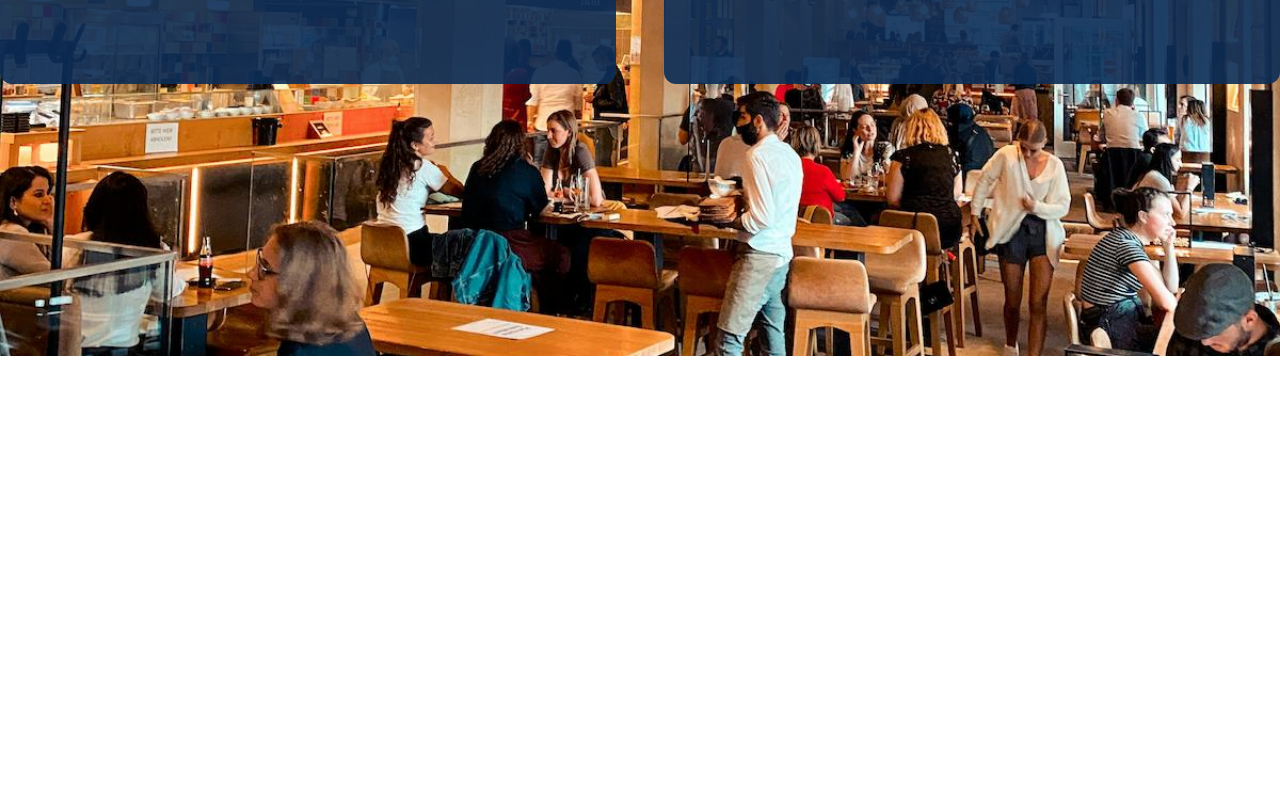
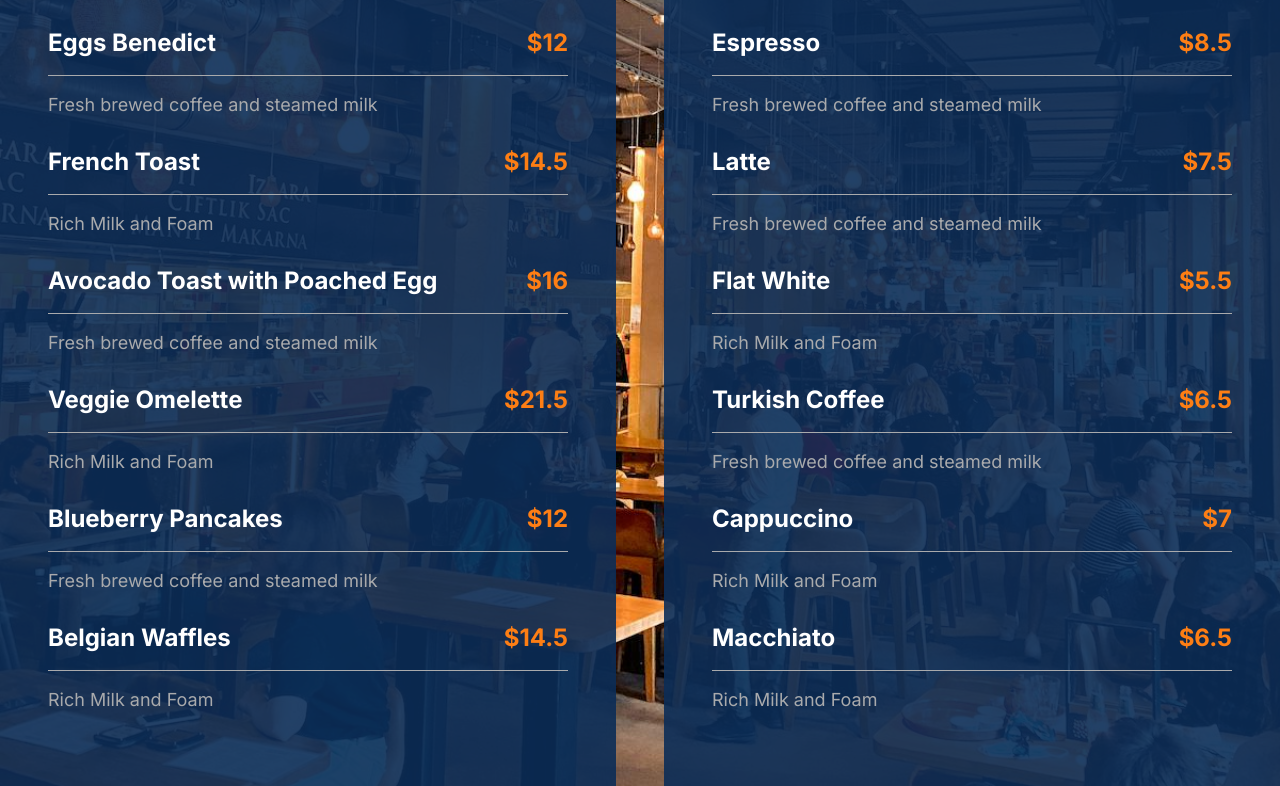
Before and after one commit to ahmed-muhammed-ahmed/Restaurant-Page, a website built with webpack: page src/index.html in a window 1280 px wide. Shown: the part 444-1230 px from the top of the page. Before the commit the page ends 800 px from the top, so only its background shows below. Built offline with nearby package versions, Linux system fonts and the light colour scheme.

Commit message:
Finish working on menu tab, add createMenuItem to create menu item

```diff
--- a/src/breakfast.js
+++ b/src/breakfast.js
@@ -1,8 +1,35 @@
 import menuHeader from "./createMenuHeader";
+import menuItem from "./createMenuItem";
 export default function breakfast() {
   const breakfast = document.createElement("div");
   breakfast.setAttribute("class", "breakfast");
   const header = menuHeader("div", "Delicious Menu", "Breakfast");
   breakfast.appendChild(header);
+
+  const egg = menuItem(
+    "Eggs Benedict",
+    "$12",
+    "Fresh brewed coffee and steamed milk"
+  );
+
+  const toast = menuItem("French Toast", "$14.5", "Rich Milk and Foam");
+  const avocado = menuItem(
+    "Avocado Toast with Poached Egg",
+    "$16",
+    "Fresh brewed coffee and steamed milk"
+  );
+  const veggie = menuItem("Veggie Omelette", "$21.5", "Rich Milk and Foam");
+  const bluebarry = menuItem(
+    "Blueberry Pancakes",
+    "$12",
+    "Fresh brewed coffee and steamed milk"
+  );
+  const waffles = menuItem("Belgian Waffles", "$14.5", "Rich Milk and Foam");
+  breakfast.appendChild(egg);
+  breakfast.appendChild(toast);
+  breakfast.appendChild(avocado);
+  breakfast.appendChild(veggie);
+  breakfast.appendChild(bluebarry);
+  breakfast.appendChild(waffles);
   return breakfast;
 }
--- a/src/coffee.js
+++ b/src/coffee.js
@@ -1,8 +1,36 @@
 import menuHeader from "./createMenuHeader";
+import menuItem from "./createMenuItem";
 export default function coffee() {
   const coffee = document.createElement("div");
   coffee.setAttribute("class", "coffee");
   const header = menuHeader("div", "Favourite Menu", "Coffee");
   coffee.appendChild(header);
+
+  const espresso = menuItem(
+    "Espresso",
+    "$8.5",
+    "Fresh brewed coffee and steamed milk"
+  );
+  const latte = menuItem(
+    "Latte",
+    "$7.5",
+    "Fresh brewed coffee and steamed milk"
+  );
+
+  const flat = menuItem("Flat White ", "$5.5", "Rich Milk and Foam");
+  const turkish = menuItem(
+    "Turkish Coffee",
+    "$6.5",
+    "Fresh brewed coffee and steamed milk"
+  );
+  const cappucino = menuItem("Cappuccino", "$7", "Rich Milk and Foam");
+  const macchiato = menuItem("Macchiato", "$6.5", "Rich Milk and Foam");
+
+  coffee.appendChild(espresso);
+  coffee.appendChild(latte);
+  coffee.appendChild(flat);
+  coffee.appendChild(turkish);
+  coffee.appendChild(cappucino);
+  coffee.appendChild(macchiato);
   return coffee;
 }
--- /dev/null
+++ b/src/createMenuItem.js
@@ -0,0 +1,30 @@
+export default function menuItem(name, price, description) {
+  const element = document.createElement("div");
+  element.setAttribute("class", "menu-detail");
+
+  const menuItem = document.createElement("div");
+  menuItem.setAttribute("class", "menu-item");
+
+  const menuTitle = document.createElement("p");
+  menuTitle.textContent = name;
+  menuTitle.setAttribute("class", "menu-title");
+
+  const pr = document.createElement("p");
+  pr.textContent = price;
+  pr.setAttribute("class", "price");
+
+  menuItem.appendChild(menuTitle);
+  menuItem.appendChild(pr);
+  element.appendChild(menuItem);
+
+  const brbtm = document.createElement("div");
+  brbtm.setAttribute("class", "br-btm");
+  element.appendChild(brbtm);
+
+  const detail = document.createElement("div");
+  detail.setAttribute("class", "detail");
+  detail.textContent = description;
+  element.appendChild(detail);
+
+  return element;
+}
--- a/src/style.css
+++ b/src/style.css
@@ -28,7 +28,7 @@ body {
   background-repeat: no-repeat;
   background-size: cover;
   background-position: center;
-  height: 100vh;
+  object-fit: cover;
 }
 
 .container {
@@ -149,3 +149,28 @@ h1 {
   margin-top: 0.5rem;
   margin-bottom: 4.4rem;
 }
+
+.menu-item {
+  display: flex;
+  justify-content: space-between;
+  color: #fff;
+  font-size: 2.4rem;
+  font-weight: 700;
+}
+.price {
+  color: #fd7e14;
+}
+
+.br-btm {
+  width: 100%;
+  border-bottom: 1px solid #a9aaac;
+  margin: 1.8rem 0;
+}
+
+.detail {
+  color: #a9aaac;
+}
+
+.menu-detail {
+  margin-bottom: 3.2rem;
+}
```
Also changed, not shown: dist/bundle.js.
